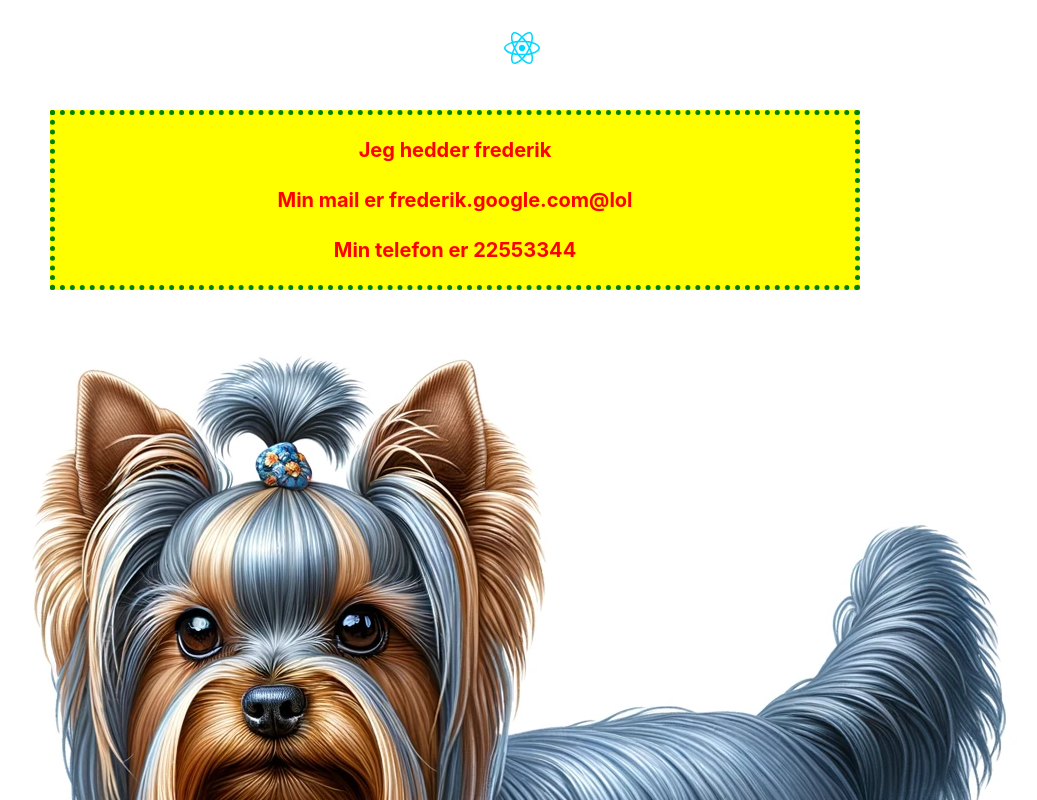
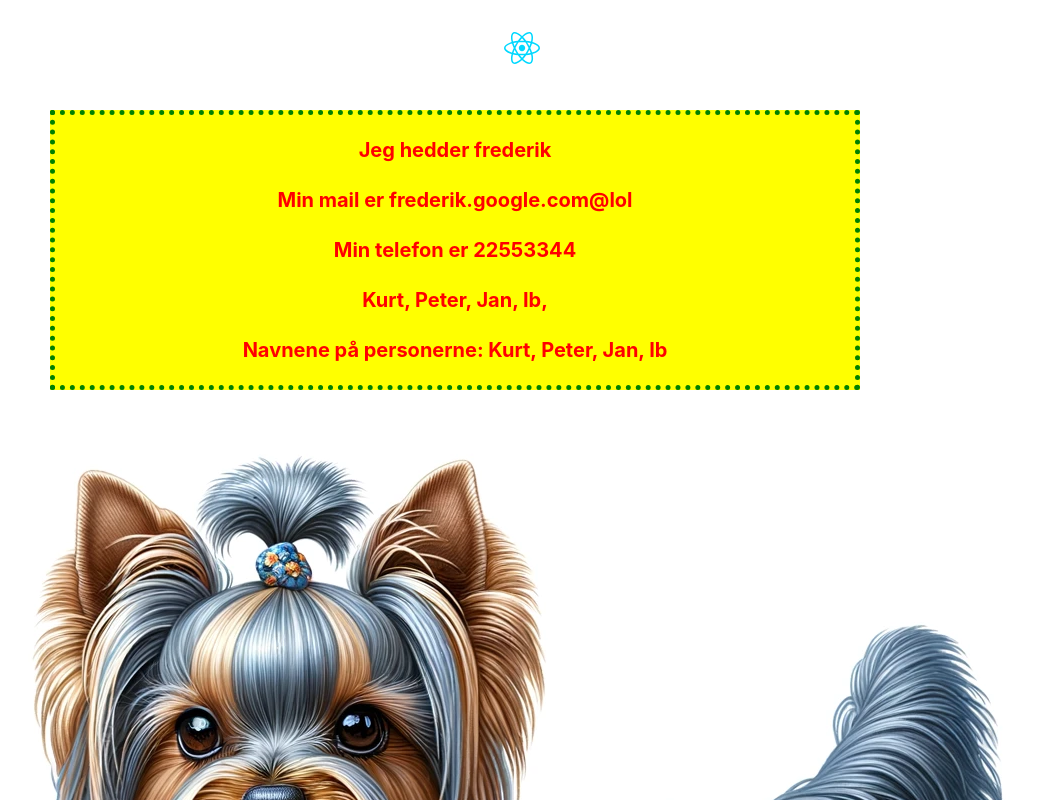
Before and after one commit to FrederikGJ/frontend-opg-002, a React (Vite) app in the folder appelap/: page / in a window 1280 px wide. Shown: the top 800 px of the page, without its empty margins (118-1155 px from the left). Built offline with nearby package versions, Linux system fonts and the light colour scheme.

Commit message:
app changes

```diff
--- a/appelap/src/App.jsx
+++ b/appelap/src/App.jsx
@@ -22,6 +22,8 @@ function App() {
 
   console.log(objv2)
 
+  const names = ["Kurt", "Peter", "Jan", "Ib"]
+
 
 
   return (
@@ -32,11 +34,15 @@ function App() {
         <p> Jeg hedder {name} </p>
         <p> Min mail er {email} </p>
         <p> Min telefon er {objv2.phone} </p>
+        <p>{names.map((names) => `${names}, ` )}</p>
+        <p>Navnene på personerne:  {names.join(`, `)}</p>
 
       </div>
       <div>
         <img src={yorkshireImage} alt="yorkshire" />
       </div>
+
+
     </>
   )
 }
```
